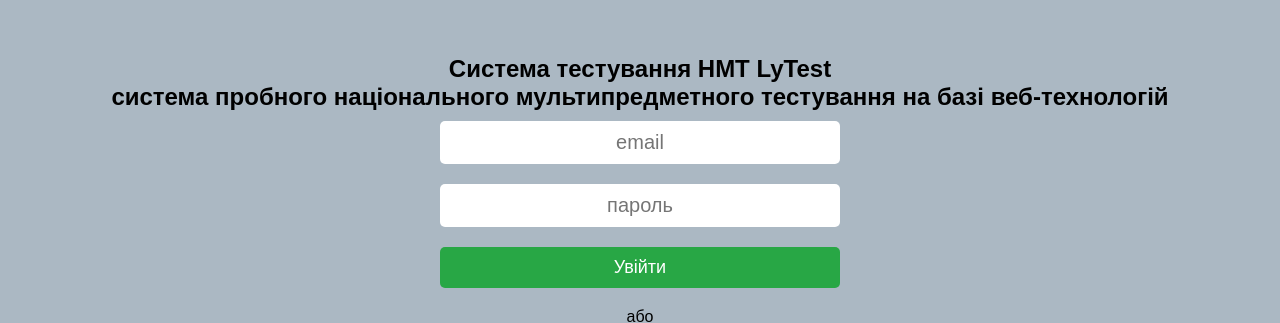
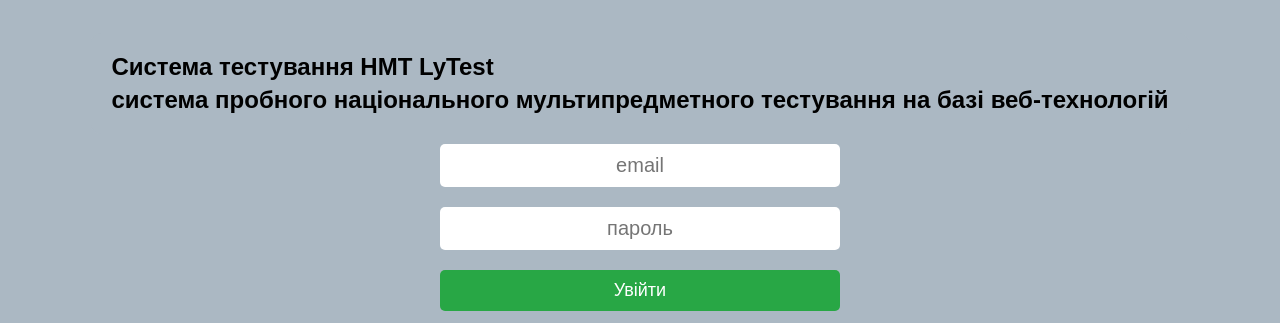
Before and after one commit to shatVM/nmt24, a plain HTML site: page index.html in a window 1280 px wide. Shown: the part 152-475 px from the top of the page. Drawn offline with nearby package versions, Linux system fonts and the light colour scheme; no server answers.

Commit message:
Update index.html

```diff
--- a/index.html
+++ b/index.html
@@ -48,10 +48,10 @@
 
     </p>
       <form class="main-page__login login-form">
-        <p>
-          <h1>Система тестування НМТ LyTest</h1>
+        <div class="page__header">
+           <h1>Система тестування НМТ LyTest</h1>
           <h2>система пробного національного мультипредметного тестування на базі веб-технологій</h2>
-        </p>
+        </div>
         <input class="form-input login-form-email main-page-email" type="text" autofocus placeholder="email"
           autocomplete="email" />
         <input class="form-input login-form-password main-page-password" type="password" autofocus placeholder="пароль"
```
